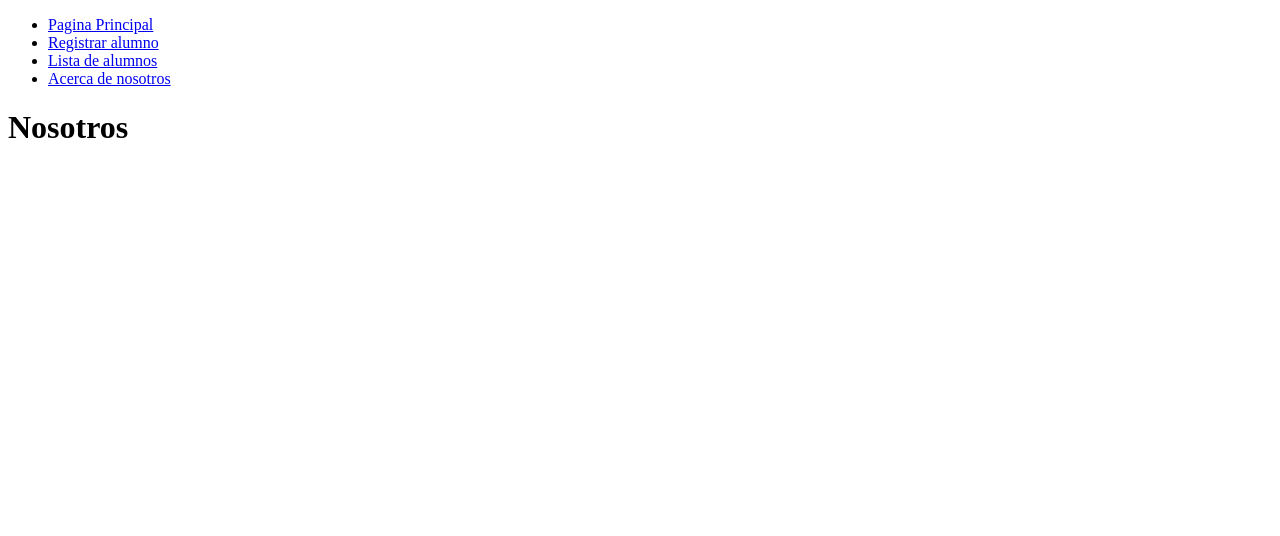
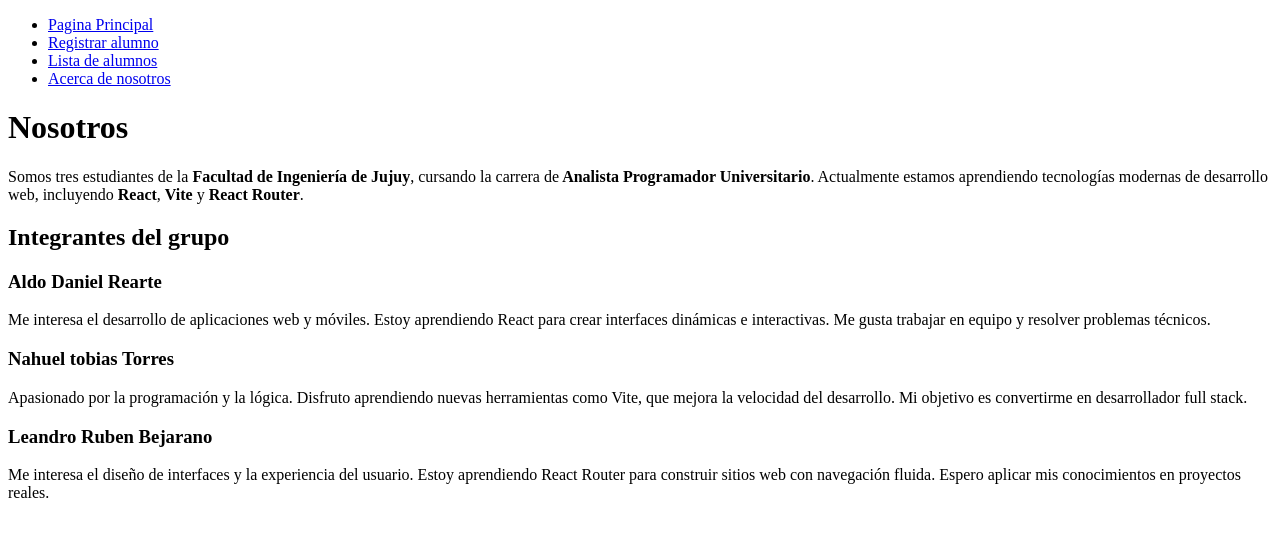
Before and after one commit to LeandroBejarano/pv_tp5_grupo5, a React (Vite) app in the folder tp5/: page /acerca in a window 1280 px wide. Shown: the top 536 px of the page. Built offline with nearby package versions, Linux system fonts and the light colour scheme.

Commit message:
sea agrego texto referido al grupo de trabajo que desarrollo el proyecto en el archivo AcercaDe.jsx [Rearte Aldo Daniel]

```diff
--- a/tp5/src/views/AcercaDe.jsx
+++ b/tp5/src/views/AcercaDe.jsx
@@ -1,9 +1,40 @@
 function AcercaDe (){
     return (
-        <div>
-            <h1>Nosotros</h1>
-        </div>
-    )
+       <div >
+      <h1>Nosotros</h1>
+      <p>
+        Somos tres estudiantes de la <strong>Facultad de Ingeniería de Jujuy</strong>, cursando la carrera de
+        <strong> Analista Programador Universitario</strong>. Actualmente estamos aprendiendo tecnologías modernas
+        de desarrollo web, incluyendo <strong>React</strong>, <strong>Vite</strong> y <strong>React Router</strong>.
+      </p>
+
+      <h2>Integrantes del grupo</h2>
+
+      <div >
+        <h3> Aldo Daniel Rearte</h3>
+        <p>
+          Me interesa el desarrollo de aplicaciones web y móviles. Estoy aprendiendo React para crear interfaces
+          dinámicas e interactivas. Me gusta trabajar en equipo y resolver problemas técnicos.
+        </p>
+      </div>
+
+      <div >
+        <h3> Nahuel tobias Torres</h3>
+        <p>
+          Apasionado por la programación y la lógica. Disfruto aprendiendo nuevas herramientas como Vite, que mejora
+          la velocidad del desarrollo. Mi objetivo es convertirme en desarrollador full stack.
+        </p>
+      </div>
+
+      <div >
+        <h3> Leandro Ruben Bejarano</h3>
+        <p>
+          Me interesa el diseño de interfaces y la experiencia del usuario. Estoy aprendiendo React Router para
+          construir sitios web con navegación fluida. Espero aplicar mis conocimientos en proyectos reales.
+        </p>
+      </div>
+    </div>
+  );
 }
 
 export default AcercaDe
```
